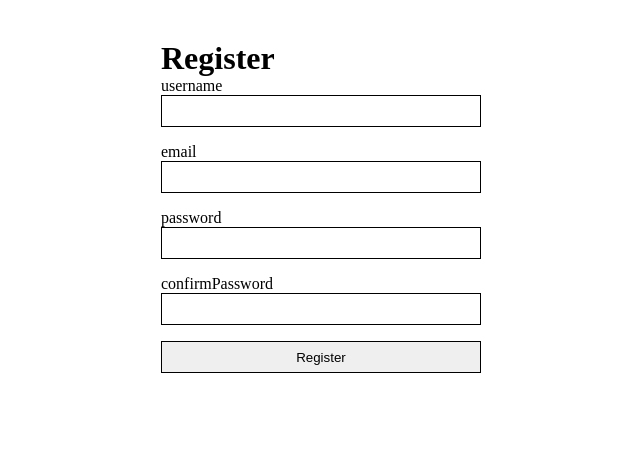
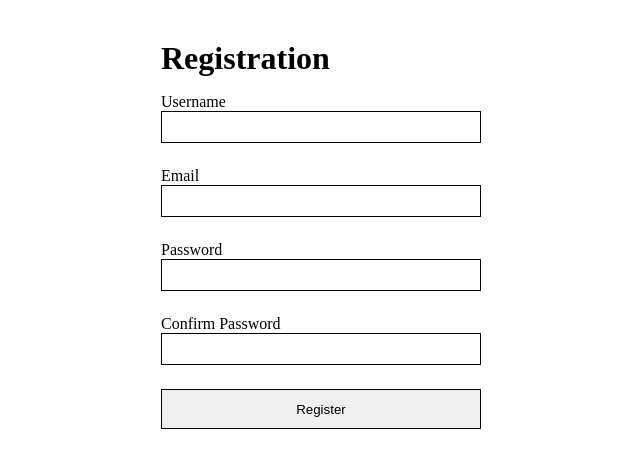
Before and after one commit to s-gas/memo, a React app in the folder web/: page /register in a window 1280 px wide. Shown: the top 468 px of the page, without its empty margins (319-959 px from the left). Built offline with nearby package versions, Linux system fonts and the light colour scheme; the HTML template or start-up script is replaced by a standard one.

Commit message:
Normalize label for input

```diff
--- a/web/src/components/Input.jsx
+++ b/web/src/components/Input.jsx
@@ -1,8 +1,14 @@
+const normalize = (name) => {
+  return name
+          .replace(/([A-Z])/g, (c) => ` ${c}`)
+          .replace(/^./, (c) => c.toUpperCase())
+}
+
 const Input = ({name, value, handler, validate, message, submit}) => {
-
+  const label = normalize(name);
   return (
-    <div >
-      <label>{name}
+    <div className="input-container">
+      <label>{label}
         <div><input className="input-field" type="text" name={name} onChange={handler} /></div>
       </label>
       <div className="invalid-input-message">
--- a/web/src/index.css
+++ b/web/src/index.css
@@ -12,17 +12,31 @@
 
 .page {
   margin: 40px;
+  display: flex;
+  flex-direction: column;
+  gap: 16px;
 }
 
 .auth-form {
   width: 320px;
+  display: flex;
+  flex-direction: column;
+  gap: 8px;
 }
 
 .input-field,
 .submit-button {
   width: 100%;
+  border: 1px solid black;
+}
+
+.submit-button {
+  height: 40px;
+}
+
+.input-field {
   height: 32px;
-  border: 1px solid black;
+  padding: 8px;
 }
 
 .input-field:focus {
--- a/web/src/pages/Register.jsx
+++ b/web/src/pages/Register.jsx
@@ -15,7 +15,6 @@ const Register = () => {
   }
 
   const handleChange = (e) => {
-    console.log(e.target.value);
     setForm({...form, [e.target.name]: e.target.value});
     setSubmit(false);
   }
@@ -35,7 +34,7 @@ const Register = () => {
 
   return (
     <div className="page">
-      <h1>Register</h1>
+      <h1>Registration</h1>
       <form className="auth-form" onSubmit={handleSubmit}>
         <Input name="username" value={form.username} handler={handleChange} submit={submit}/>
         <Input name="email" value={form.email} handler={handleChange}
```
